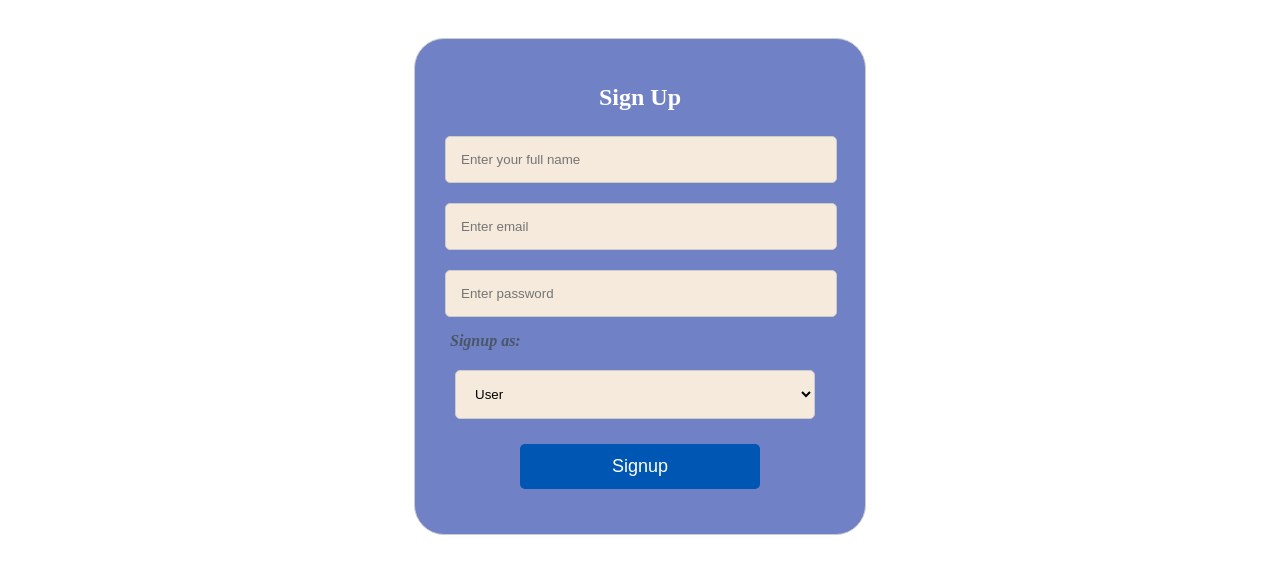
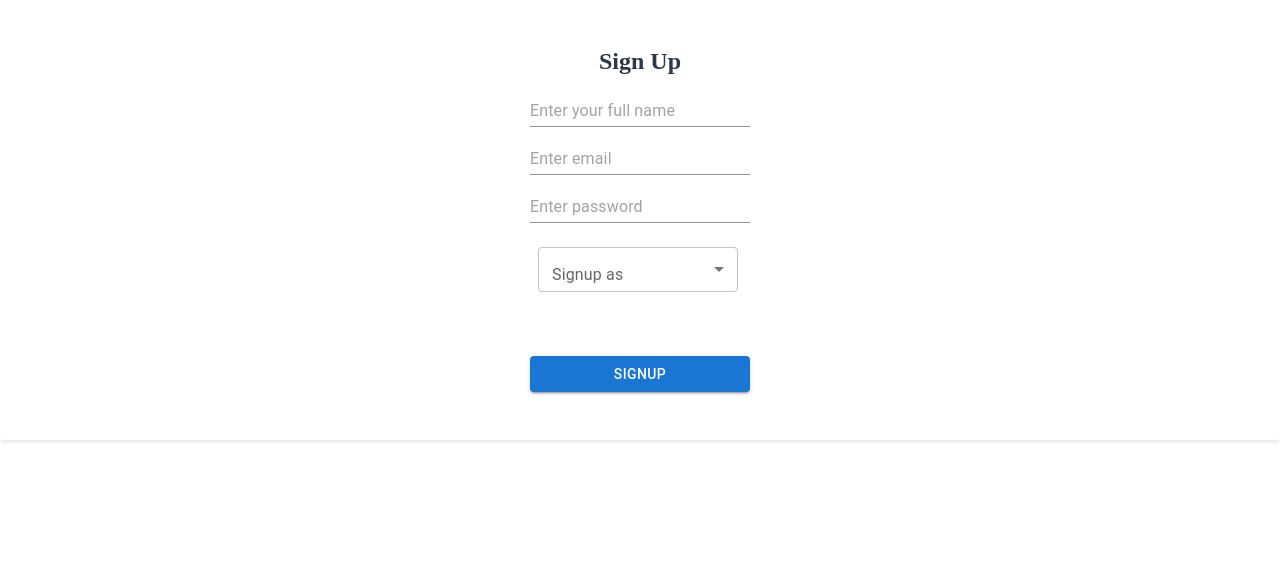
Before and after one commit to lakpafutilama/JobHub, a React (Create React App) app in the folder frontend/: page /signup in a window 1280 px wide. Shown: the top 574 px of the page. Built offline with nearby package versions, Linux system fonts and the light colour scheme.

Commit message:
css for signup and login page

```diff
--- a/frontend/src/Components/SigninForm/Signin.js
+++ b/frontend/src/Components/SigninForm/Signin.js
@@ -5,18 +5,17 @@ import Paper from "@mui/material/Paper";
 import Input from "@mui/material/Input";
 import Button from "@mui/material/Button";
 
-// Styled Paper component with frosted glass effect
-const FrostedPaper = styled(Paper)(({ theme }) => ({
-  background: "rgba(255, 255, 255, 0.4)", // Semi-transparent background color
-  backdropFilter: "blur(5px)", // Blur effect
-  WebkitBackdropFilter: "blur(10px)", // For Safari support
-  boxShadow: "0 2px 4px rgba(0, 0, 0, 0.1)", // Box shadow for depth
+const FrostedPaper = styled(Paper)(({}) => ({
+  background: "rgba(255, 255, 255, 0.6)",
+  backdropFilter: "blur(5px)",
+  WebkitBackdropFilter: "blur(10px)",
+  boxShadow: "0 2px 4px rgba(0, 0, 0, 0.1)",
   padding: "20px",
   alignItems: "center",
-  height: '50vh',
-  display: 'flex',
-  flexDirection: 'column',
-  justifyContent: 'center'
+  height: "50vh",
+  display: "flex",
+  flexDirection: "column",
+  justifyContent: "center",
 }));
 
 const Signin = () => {
@@ -30,7 +29,7 @@ const Signin = () => {
       password,
     };
     axios
-      .post("http://localhost:9000/login", userDetails)
+      .post("http://localhost:9000/user/login", userDetails)
       .then((res) => {
         document.cookie = res.data.data;
         window.location = "http://localhost:3000/dashboard";
--- a/frontend/src/Components/SignupForm/Signup.css
+++ /dev/null
@@ -1,57 +0,0 @@
-#signupform {
-  border-radius: 30px;
-  max-width: 400px;
-  margin: 0 auto;
-  margin-top: 1cm;
-  padding: 25px;
-  border: 1px solid #ccc;
-  background-color: rgb(87, 108, 188, 0.85);
-}
-
-#signupform h2 {
-  text-align: center;
-  margin-bottom: 20px;
-  color: white;
-}
-
-#signupform input {
-  width: 90%;
-  padding: 15px;
-  margin-bottom: 15px;
-  border: 1px solid #ccc;
-  border-radius: 5px;
-  background-color: rgb(245, 234, 220);
-}
-
-#signupform button {
-  margin-top: 10px;
-  align-self: center;
-  width: 60%;
-  padding: 12px;
-  font-size: large;
-  color: white;
-  background-color: #0056b3;
-  border: none;
-  border-radius: 5px;
-  cursor: pointer;
-}
-
-#signupform button:hover {
-  background-color: blue;
-}
-
-label {
-  padding-left: 10px;
-  font-weight: bold;
-  font-style: italic;
-  color: white;
-}
-
-.role-container select {
-  width: 90%;
-  padding: 15px;
-  margin: 15px;
-  border: 1px solid #ccc;
-  border-radius: 5px;
-  background-color: rgb(245, 234, 220);
-}
--- a/frontend/src/Components/SignupForm/Signup.js
+++ b/frontend/src/Components/SignupForm/Signup.js
@@ -1,19 +1,41 @@
 import React, { useState } from "react";
 import axios from "axios";
-import "./Signup.css";
+import { styled } from "@mui/system";
+import Input from "@mui/material/Input";
+import Paper from "@mui/material/Paper";
+import FormControl from "@mui/material/FormControl";
+import InputLabel from "@mui/material/InputLabel";
+import Select from "@mui/material/Select";
+import MenuItem from "@mui/material/MenuItem";
+import Button from "@mui/material/Button";
+
+const FrostedPaper = styled(Paper)(({}) => ({
+  background: "rgba(255, 255, 255, 0.6)",
+  color: "black",
+  backdropFilter: "blur(5px)",
+  WebkitBackdropFilter: "blur(10px)",
+  boxShadow: "0 2px 4px rgba(0, 0, 0, 0.1)",
+  padding: "20px",
+  alignItems: "center",
+  height: "50vh",
+  display: "flex",
+  flexDirection: "column",
+  justifyContent: "center",
+}));
 
 const Signup = () => {
   const [formData, setFormData] = useState({
     full_name: "",
     email: "",
-    role: "user",
     password: "",
   });
+
+  const [open, setOpen] = useState(false);
 
   const handleSignup = (e) => {
     e.preventDefault();
     axios
-      .post("http://localhost:9000/signup", formData)
+      .post("http://localhost:9000/user/signup", formData)
       .then((res) => {
         document.cookie = res.data.data;
         window.location = "http://localhost:3000/dashboard";
@@ -31,56 +53,89 @@ const Signup = () => {
     });
   };
 
-  const handleDropdownChange = (event) => {
-    const { value } = event.target;
+  const handleSelectChange = (event) => {
     setFormData({
       ...formData,
-      role: value,
+      role: event.target.value,
     });
+  };
+
+  const handleClose = () => {
+    setOpen(false);
+  };
+
+  const handleOpen = () => {
+    setOpen(true);
   };
 
   return (
     <div id="signupform">
+      <FrostedPaper elevation={3}>
         <h2>Sign Up</h2>
         <form onSubmit={handleSignup}>
-        <input
+          <Input
+            type="name"
             placeholder="Enter your full name"
             name="full_name"
             value={formData.full_name}
             onChange={handleInputChange}
             required
+            fullWidth
+            sx={{ marginBottom: 2 }}
           />
-        <input
+          <Input
             type="email"
             placeholder="Enter email"
             name="email"
             value={formData.email}
             onChange={handleInputChange}
             required
+            fullWidth
+            sx={{ marginBottom: 2 }}
           />
-        <input
+          <Input
             type="password"
             placeholder="Enter password"
             name="password"
             value={formData.password}
             onChange={handleInputChange}
             required
+            fullWidth
+            sx={{ marginBottom: 2 }}
           />
-        <label>Signup as: </label>
-        <div className="role-container">
-          <select
-            id="selectedOption"
-            name="role"
+          <div>
+            <FormControl
+              sx={{
+                m: 1,
+                minWidth: 200,
+                marginBottom: 8,
+              }}
+            >
+              <InputLabel id="role-select-label">Signup as</InputLabel>
+              <Select
+                labelId="role-select-label"
+                id="role-select"
+                open={open}
+                onClose={handleClose}
+                onOpen={handleOpen}
                 value={formData.role}
-            onChange={handleDropdownChange}
-            required
+                label="role"
+                onChange={handleSelectChange}
+                sx={{
+                  height: 45,
+                }}
               >
-            <option value="user">User</option>
-            <option value="organization">Organization</option>
-          </select>
+                <MenuItem value={"user"}>User</MenuItem>
+                <MenuItem value={"organization"}>Organization</MenuItem>
+                <MenuItem value={"admin"}>Admin</MenuItem>
+              </Select>
+            </FormControl>
           </div>
-        <button type="submit">Signup</button>
+          <Button type="submit" variant="contained">
+            Signup
+          </Button>
         </form>
+      </FrostedPaper>
     </div>
   );
 };
```
Also changed, not shown: frontend/src/Components/SigninForm/Signin.css (deleted, +0 -41 lines). Lines whose indentation alone changed are shown as unchanged.
